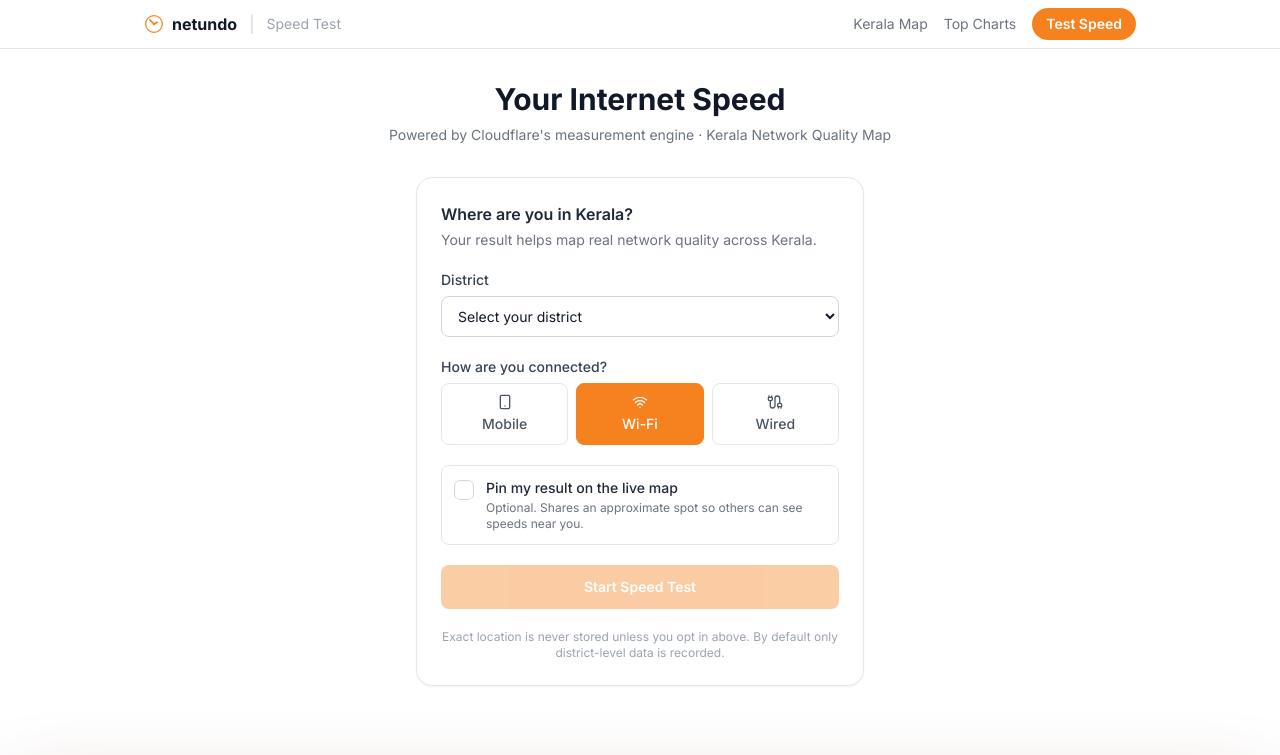
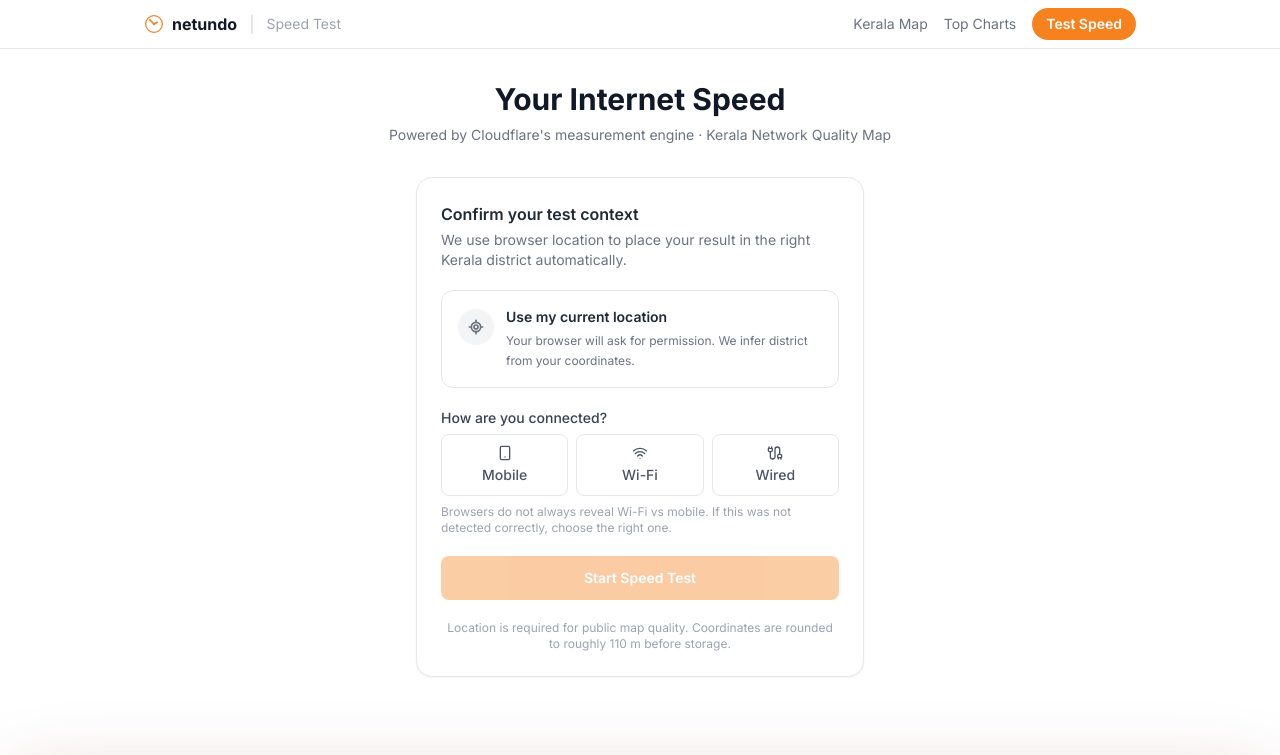
Before and after one commit to ashikjoy21/netundo, a Next.js app in the folder apps/web/: page /test in a window 1280 px wide. Shown: the top 755 px of the page. Built offline with nearby package versions, Linux system fonts and the light colour scheme.

Commit message:
Require location for public speed tests.
Infer district from browser geolocation and keep connection type editable because Wi-Fi versus mobile detection is browser-dependent.

```diff
--- a/apps/web/src/components/DistrictPicker.tsx
+++ b/apps/web/src/components/DistrictPicker.tsx
@@ -1,13 +1,8 @@
 'use client';
 
 import { useState, useEffect } from 'react';
-import { Smartphone, Wifi, Cable, MapPin, Loader2 } from 'lucide-react';
-
-const KERALA_DISTRICTS = [
-  'Thiruvananthapuram', 'Kollam', 'Pathanamthitta', 'Alappuzha', 'Kottayam',
-  'Idukki', 'Ernakulam', 'Thrissur', 'Palakkad', 'Malappuram',
-  'Kozhikode', 'Wayanad', 'Kannur', 'Kasaragod',
-] as const;
+import { Smartphone, Wifi, Cable, Loader2, LocateFixed } from 'lucide-react';
+import { DISTRICT_LATLNG } from '@/lib/utils';
 
 export type ConnectionType = 'mobile' | 'wifi' | 'wired';
 
@@ -18,7 +13,7 @@ export interface GeoCoords {
 }
 
 interface Props {
-  onConfirm: (district: string, connectionType: ConnectionType, coords: GeoCoords | null) => void;
+  onConfirm: (district: string, connectionType: ConnectionType, coords: GeoCoords) => void;
 }
 
 const CONN_META: Record<ConnectionType, { label: string; Icon: typeof Wifi }> = {
@@ -29,24 +24,28 @@ const CONN_META: Record<ConnectionType, { label: string; Icon: typeof Wifi }> =
 
 export function DistrictPicker({ onConfirm }: Props) {
   const [district, setDistrict] = useState('');
-  const [connType, setConnType] = useState<ConnectionType>('wifi');
-  const [shareLocation, setShareLocation] = useState(false);
+  const [connType, setConnType] = useState<ConnectionType | ''>('');
+  const [detectedConnType, setDetectedConnType] = useState<ConnectionType | null>(null);
   const [coords, setCoords] = useState<GeoCoords | null>(null);
-  const [geoState, setGeoState] = useState<'idle' | 'locating' | 'denied'>('idle');
+  const [geoState, setGeoState] = useState<'idle' | 'locating' | 'denied' | 'unsupported'>('idle');
 
-  // Detect connection type from NetworkInformation API (Android/Chrome only)
+  // Browser support is partial: Chrome Android can expose cellular/ethernet/wifi,
+  // while Safari/iOS usually hides the physical connection type.
   useEffect(() => {
     const nav = navigator as Navigator & {
       connection?: { effectiveType?: string; type?: string };
     };
     const conn = nav.connection;
-    if (conn?.type === 'cellular') setConnType('mobile');
-    else if (conn?.type === 'ethernet') setConnType('wired');
+    const detected = detectConnectionType(conn?.type);
+    if (detected) {
+      setDetectedConnType(detected);
+      setConnType(detected);
+    }
   }, []);
 
   const requestLocation = () => {
     if (!navigator.geolocation) {
-      setGeoState('denied');
+      setGeoState('unsupported');
       return;
     }
     setGeoState('locating');
@@ -57,55 +56,71 @@ export function DistrictPicker({ onConfirm }: Props) {
           lng: pos.coords.longitude,
           accuracyM: Math.round(pos.coords.accuracy),
         });
-        setShareLocation(true);
+        setDistrict(inferDistrict(pos.coords.latitude, pos.coords.longitude));
         setGeoState('idle');
       },
       () => {
-        setShareLocation(false);
         setCoords(null);
+        setDistrict('');
         setGeoState('denied');
       },
       { enableHighAccuracy: true, timeout: 10000, maximumAge: 60000 },
     );
   };
 
-  const toggleShareLocation = () => {
-    if (shareLocation) {
-      setShareLocation(false);
-      setCoords(null);
-      setGeoState('idle');
-    } else {
-      requestLocation();
-    }
-  };
-
-  const ready = district !== '';
+  const ready = district !== '' && coords !== null && connType !== '';
 
   return (
     <div className="bg-white rounded-2xl border border-gray-200 shadow-sm p-6 space-y-5 w-full max-w-md mx-auto">
       <div>
-        <h2 className="text-base font-semibold text-gray-800 mb-1">Where are you in Kerala?</h2>
-        <p className="text-sm text-gray-500">Your result helps map real network quality across Kerala.</p>
+        <h2 className="text-base font-semibold text-gray-800 mb-1">Confirm your test context</h2>
+        <p className="text-sm text-gray-500">
+          We use browser location to place your result in the right Kerala district automatically.
+        </p>
       </div>
 
-      {/* District */}
-      <div>
-        <label className="block text-sm font-medium text-gray-700 mb-1.5">District</label>
-        <select
-          value={district}
-          onChange={(e) => setDistrict(e.target.value)}
-          className="w-full rounded-lg border border-gray-300 px-3 py-2.5 text-sm bg-white focus:outline-none focus:ring-2 focus:ring-cf-orange/50 focus:border-cf-orange"
+      <button
+        type="button"
+        onClick={requestLocation}
+        className={`w-full flex items-start gap-3 rounded-xl border p-4 text-left transition-all ${
+          coords ? 'border-cf-orange bg-cf-orange/5' : 'border-gray-200 hover:border-gray-300'
+        }`}
+      >
+        <span
+          className={`mt-0.5 flex h-9 w-9 shrink-0 items-center justify-center rounded-full ${
+            coords ? 'bg-cf-orange text-white' : 'bg-gray-100 text-gray-500'
+          }`}
         >
-          <option value="">Select your district</option>
-          {KERALA_DISTRICTS.map((d) => (
-            <option key={d} value={d}>{d}</option>
-          ))}
-        </select>
-      </div>
+          {geoState === 'locating' ? (
+            <Loader2 className="w-4 h-4 animate-spin" />
+          ) : (
+            <LocateFixed className="w-4 h-4" strokeWidth={2.5} />
+          )}
+        </span>
+        <span className="text-sm">
+          <span className="font-semibold text-gray-800">
+            {coords ? `Detected ${district}` : 'Use my current location'}
+          </span>
+          <span className="block text-xs text-gray-500 mt-1 leading-5">
+            {geoState === 'denied'
+              ? 'Location permission is required to run a public Kerala test.'
+              : geoState === 'unsupported'
+              ? 'This browser does not support location access.'
+              : coords
+              ? `Accuracy about ${coords.accuracyM ?? '?'} m. Stored rounded for privacy.`
+              : 'Your browser will ask for permission. We infer district from your coordinates.'}
+          </span>
+        </span>
+      </button>
 
       {/* Connection type */}
       <div>
-        <label className="block text-sm font-medium text-gray-700 mb-1.5">How are you connected?</label>
+        <div className="mb-1.5 flex items-center justify-between gap-3">
+          <label className="block text-sm font-medium text-gray-700">How are you connected?</label>
+          {detectedConnType && (
+            <span className="text-xs font-medium text-green-600">Auto-detected</span>
+          )}
+        </div>
         <div className="grid grid-cols-3 gap-2">
           {(Object.keys(CONN_META) as ConnectionType[]).map((type) => {
             const { label, Icon } = CONN_META[type];
@@ -126,41 +141,13 @@ export function DistrictPicker({ onConfirm }: Props) {
             );
           })}
         </div>
+        <p className="mt-2 text-xs text-gray-400">
+          Browsers do not always reveal Wi-Fi vs mobile. If this was not detected correctly, choose the right one.
+        </p>
       </div>
 
-      {/* Location opt-in */}
       <button
-        type="button"
-        onClick={toggleShareLocation}
-        className={`w-full flex items-start gap-3 rounded-lg border p-3 text-left transition-all ${
-          shareLocation ? 'border-cf-orange bg-cf-orange/5' : 'border-gray-200 hover:border-gray-300'
-        }`}
-      >
-        <span
-          className={`mt-0.5 flex h-5 w-5 shrink-0 items-center justify-center rounded-md border ${
-            shareLocation ? 'border-cf-orange bg-cf-orange text-white' : 'border-gray-300 text-transparent'
-          }`}
-        >
-          {geoState === 'locating' ? (
-            <Loader2 className="w-3.5 h-3.5 animate-spin text-cf-orange" />
-          ) : (
-            <MapPin className="w-3 h-3" strokeWidth={3} />
-          )}
-        </span>
-        <span className="text-sm">
-          <span className="font-medium text-gray-800">Pin my result on the live map</span>
-          <span className="block text-xs text-gray-500 mt-0.5">
-            {geoState === 'denied'
-              ? 'Location permission was blocked — your result will stay district-only.'
-              : coords
-              ? `Sharing approximate location (~${coords.accuracyM ?? '?'} m). Stored rounded for privacy.`
-              : 'Optional. Shares an approximate spot so others can see speeds near you.'}
-          </span>
-        </span>
-      </button>
-
-      <button
-        onClick={() => ready && onConfirm(district, connType, shareLocation ? coords : null)}
+        onClick={() => ready && onConfirm(district, connType, coords)}
         disabled={!ready}
         className="w-full py-3 rounded-lg bg-cf-orange text-white font-semibold text-sm transition-all hover:bg-cf-orange-dark disabled:opacity-40 disabled:cursor-not-allowed"
       >
@@ -168,8 +155,35 @@ export function DistrictPicker({ onConfirm }: Props) {
       </button>
 
       <p className="text-xs text-gray-400 text-center">
-        Exact location is never stored unless you opt in above. By default only district-level data is recorded.
+        Location is required for public map quality. Coordinates are rounded to roughly 110 m before storage.
       </p>
     </div>
   );
 }
+
+function detectConnectionType(type?: string): ConnectionType | null {
+  if (type === 'cellular') return 'mobile';
+  if (type === 'ethernet') return 'wired';
+  if (type === 'wifi') return 'wifi';
+  return null;
+}
+
+function inferDistrict(lat: number, lng: number): string {
+  return Object.entries(DISTRICT_LATLNG)
+    .map(([district, [districtLng, districtLat]]) => ({
+      district,
+      distance: haversineKm(lat, lng, districtLat, districtLng),
+    }))
+    .sort((a, b) => a.distance - b.distance)[0].district;
+}
+
+function haversineKm(lat1: number, lng1: number, lat2: number, lng2: number): number {
+  const toRad = (value: number) => (value * Math.PI) / 180;
+  const earthKm = 6371;
+  const dLat = toRad(lat2 - lat1);
+  const dLng = toRad(lng2 - lng1);
+  const a =
+    Math.sin(dLat / 2) ** 2 +
+    Math.cos(toRad(lat1)) * Math.cos(toRad(lat2)) * Math.sin(dLng / 2) ** 2;
+  return 2 * earthKm * Math.asin(Math.sqrt(a));
+}
--- a/apps/web/src/components/SpeedTest.tsx
+++ b/apps/web/src/components/SpeedTest.tsx
@@ -72,7 +72,7 @@ export function SpeedTest() {
     return niceAxis(maxBps || 100_000_000);
   }, [uploadPoints]);
 
-  const handleStart = async (d: string, ct: ConnectionType, c: GeoCoords | null) => {
+  const handleStart = async (d: string, ct: ConnectionType, c: GeoCoords) => {
     setDistrict(d);
     setConnType(ct);
     setCoords(c);
@@ -92,9 +92,13 @@ export function SpeedTest() {
     setResultSubmitted(true);
 
     const apiBase = process.env.NEXT_PUBLIC_API_WORKER_URL;
-    if (!apiBase || !district) return;
+    if (!apiBase || !district || !coords) return;
 
     try {
+      const nav = navigator as Navigator & {
+        connection?: { effectiveType?: string };
+      };
+
       await fetch(`${apiBase}/v1/results`, {
         method: 'POST',
         headers: { 'Content-Type': 'application/json' },
@@ -103,12 +107,11 @@ export function SpeedTest() {
           scores,
           client: {
             connectionType: connType,
+            effectiveType: nav.connection?.effectiveType,
             userAgent: navigator.userAgent,
           },
-          location: coords
-            ? { district, lat: coords.lat, lng: coords.lng, accuracyM: coords.accuracyM }
-            : { district },
-          consent: { sharePublicly: true, shareExactLocation: !!coords },
+          location: { district, lat: coords.lat, lng: coords.lng, accuracyM: coords.accuracyM },
+          consent: { sharePublicly: true, shareExactLocation: true },
         }),
       });
     } catch {
```
